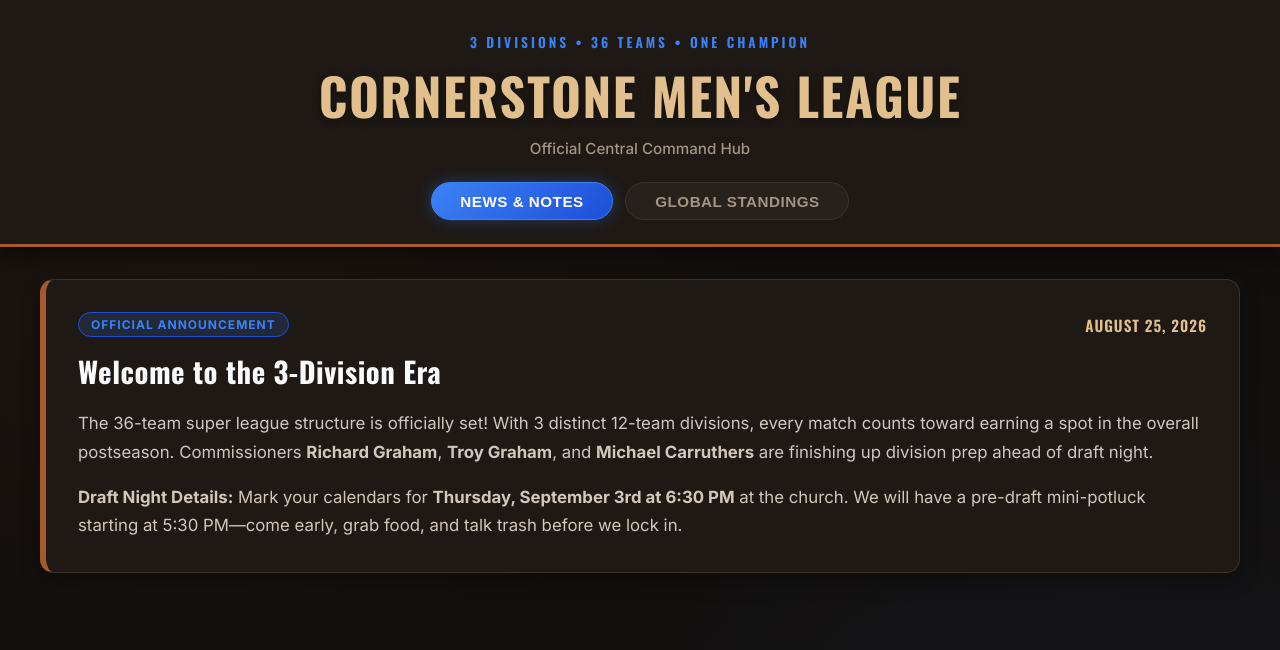
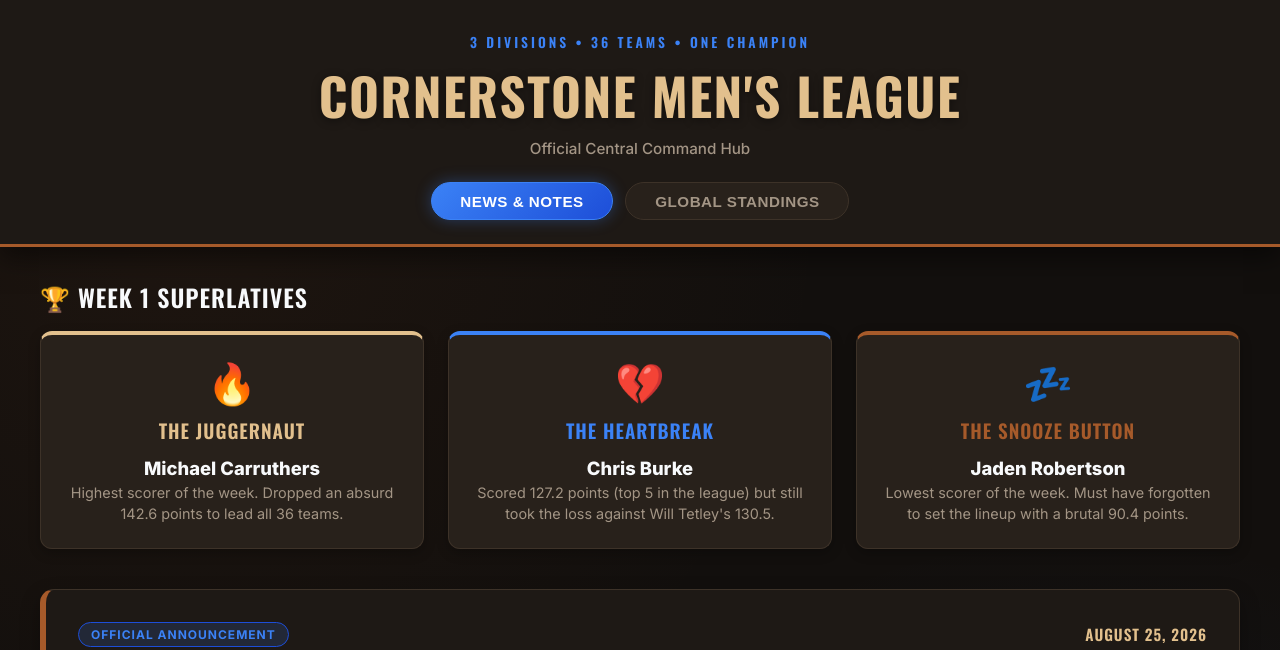
Before and after one commit to Lhclarkkent/mens-league-standings, a plain HTML site: page index.html in a window 1280 px wide. Shown: the top 650 px of the page. Drawn offline with nearby package versions, Linux system fonts and the light colour scheme.

Commit message:
another design add

```diff
--- a/index.html
+++ b/index.html
@@ -3,20 +3,20 @@
 <head>
     <meta charset="UTF-8">
     <meta name="viewport" content="width=device-width, initial-scale=1.0">
-    <title>Cornerstone Men's Fantasy Football League</title>
+    <title>Cornerstone Men's Fantasy League</title>
     <link href="https://fonts.googleapis.com/css2?family=Inter:wght@400;500;600;700;800&family=Oswald:wght@600;700&display=swap" rel="stylesheet">
     <style>
         :root {
             /* Palette: Leather Brown, Warm Tan, Slate Blue */
-            --bg-base: #120f0d;         /* Dark Espresso Brown */
-            --bg-surface: #1e1915;      /* Deep Warm Brown Surface */
-            --bg-card: #28211b;         /* Rich Card Background */
+            --bg-base: #120f0d;
+            --bg-surface: #1e1915;
+            --bg-card: #28211b;
             --bg-card-hover: #332a23;
 
-            --blue-accent: #3b82f6;     /* Electric Sports Blue */
+            --blue-accent: #3b82f6;
             --blue-glow: rgba(59, 130, 246, 0.35);
-            --brown-accent: #a65a2a;    /* Leather Brown Accent */
-            --tan-accent: #e2c08d;      /* Warm Sand / Tan */
+            --brown-accent: #a65a2a;
+            --tan-accent: #e2c08d;
             --tan-glow: rgba(226, 192, 141, 0.2);
 
             --text-main: #f8fafc;
@@ -128,6 +128,76 @@
             from { opacity: 0; transform: translateY(12px); }
             to { opacity: 1; transform: translateY(0); }
         }
+
+        /* TROPHY ROOM */
+        .trophy-section-title {
+            font-family: 'Oswald', sans-serif;
+            font-size: 1.5rem;
+            color: var(--text-main);
+            text-transform: uppercase;
+            letter-spacing: 1px;
+            margin-bottom: 1rem;
+            display: flex;
+            align-items: center;
+            gap: 0.5rem;
+        }
+
+        .trophy-grid {
+            display: grid;
+            grid-template-columns: repeat(auto-fit, minmax(280px, 1fr));
+            gap: 1.5rem;
+            margin-bottom: 2.5rem;
+        }
+
+        .trophy-card {
+            background: var(--bg-card);
+            border-radius: 12px;
+            padding: 1.5rem;
+            border: 1px solid var(--border);
+            text-align: center;
+            position: relative;
+            box-shadow: 0 4px 12px rgba(0,0,0,0.25);
+            transition: transform 0.2s;
+        }
+
+        .trophy-card:hover { transform: translateY(-3px); }
+
+        .trophy-icon {
+            font-size: 2.5rem;
+            margin-bottom: 0.5rem;
+            display: inline-block;
+        }
+
+        .trophy-name {
+            font-family: 'Oswald', sans-serif;
+            font-size: 1.2rem;
+            text-transform: uppercase;
+            letter-spacing: 1px;
+            margin-bottom: 0.75rem;
+        }
+
+        .trophy-winner {
+            font-weight: 800;
+            font-size: 1.15rem;
+            color: var(--text-main);
+            margin-bottom: 0.25rem;
+        }
+
+        .trophy-reason {
+            font-size: 0.9rem;
+            color: var(--text-muted);
+            line-height: 1.4;
+        }
+
+        /* Individual Award Colors */
+        .award-gold .trophy-name { color: var(--tan-accent); }
+        .award-gold { border-top: 4px solid var(--tan-accent); }
+
+        .award-blue .trophy-name { color: var(--blue-accent); }
+        .award-blue { border-top: 4px solid var(--blue-accent); }
+
+        .award-brown .trophy-name { color: var(--brown-accent); }
+        .award-brown { border-top: 4px solid var(--brown-accent); }
 
         /* NEWS CARDS */
         .news-container {
@@ -355,6 +425,37 @@
 
     <!-- NEWS & NOTES VIEW -->
     <main id="view-news" class="active-view">
+
+        <div class="trophy-section-title">
+            🏆 Week 1 Superlatives
+        </div>
+
+        <div class="trophy-grid">
+            <!-- Award 1: The Juggernaut -->
+            <div class="trophy-card award-gold">
+                <div class="trophy-icon">🔥</div>
+                <div class="trophy-name">The Juggernaut</div>
+                <div class="trophy-winner">Michael Carruthers</div>
+                <div class="trophy-reason">Highest scorer of the week. Dropped an absurd 142.6 points to lead all 36 teams.</div>
+            </div>
+
+            <!-- Award 2: The Heartbreak -->
+            <div class="trophy-card award-blue">
+                <div class="trophy-icon">💔</div>
+                <div class="trophy-name">The Heartbreak</div>
+                <div class="trophy-winner">Chris Burke</div>
+                <div class="trophy-reason">Scored 127.2 points (top 5 in the league) but still took the loss against Will Tetley's 130.5.</div>
+            </div>
+
+            <!-- Award 3: The Snooze Button -->
+            <div class="trophy-card award-brown">
+                <div class="trophy-icon">💤</div>
+                <div class="trophy-name">The Snooze Button</div>
+                <div class="trophy-winner">Jaden Robertson</div>
+                <div class="trophy-reason">Lowest scorer of the week. Must have forgotten to set the lineup with a brutal 90.4 points.</div>
+            </div>
+        </div>
+
         <div class="news-container">
             <div class="news-card">
                 <div class="news-header-row">
```
